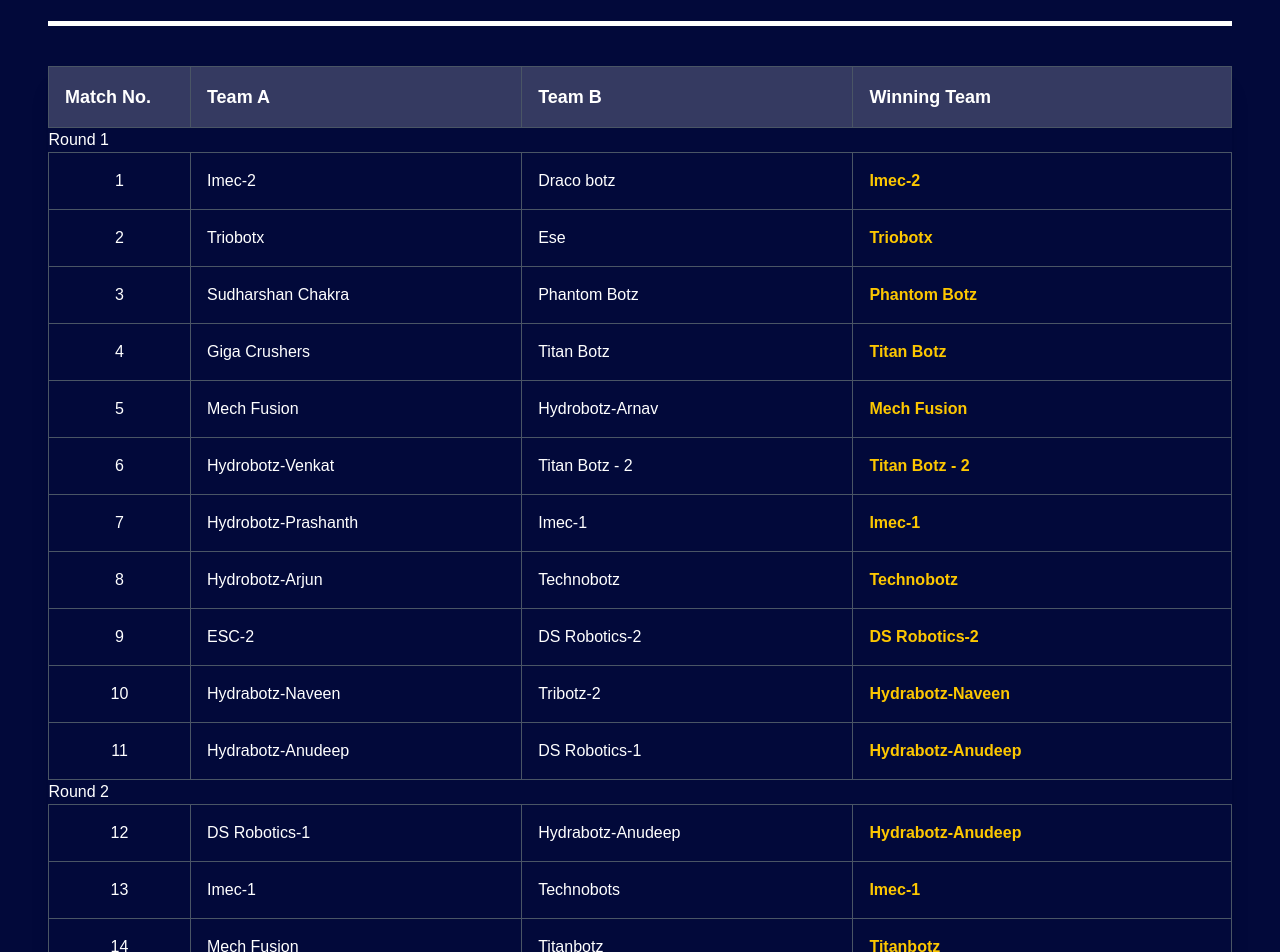
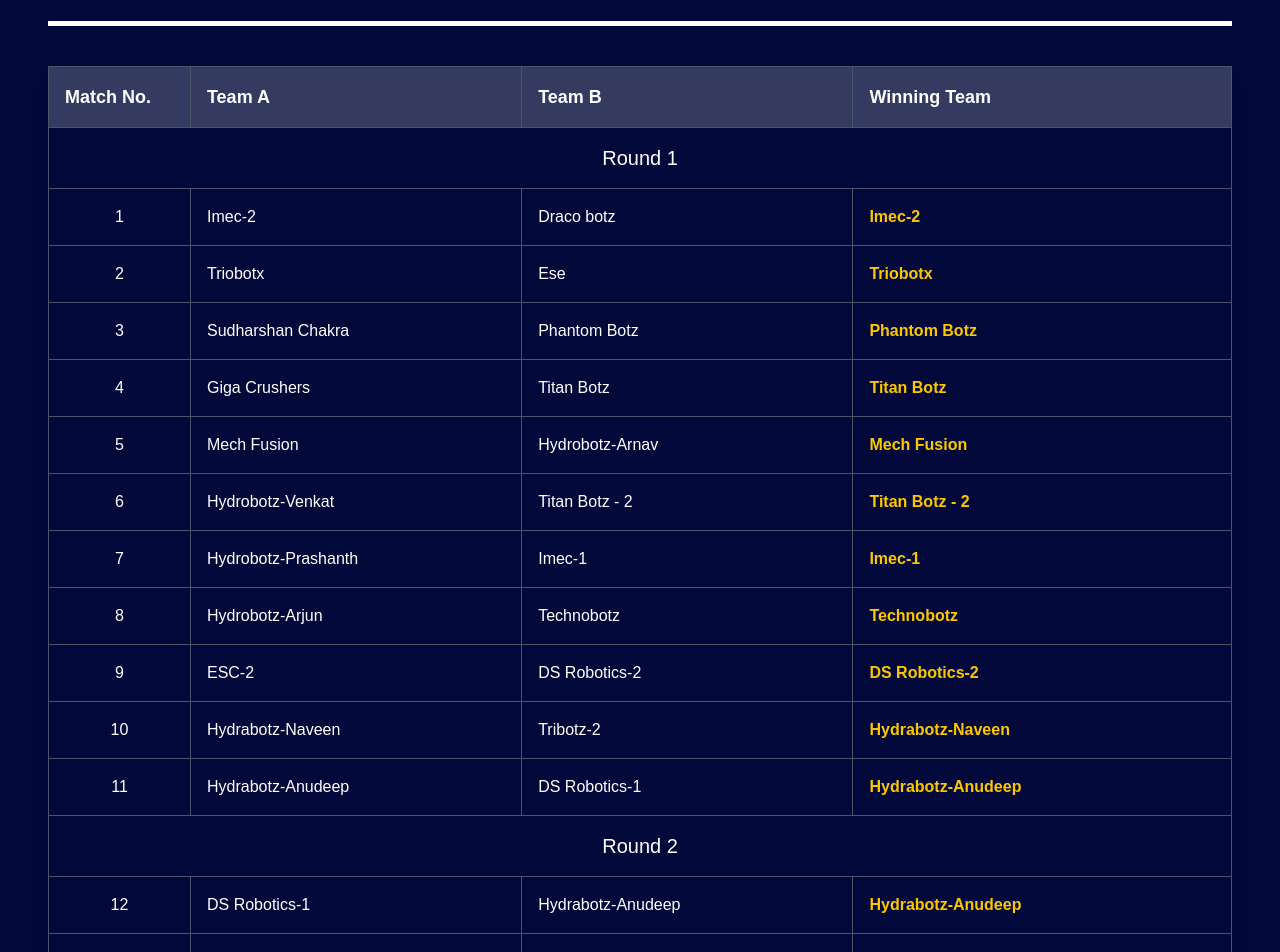
Before and after one commit to robotics-cbit/Robovanza26, a Next.js app: page /Leaderboard in a window 1280 px wide. Shown: the part 1180-2132 px from the top of the page. Built offline with nearby package versions, Linux system fonts and the light colour scheme; a web font is replaced by a local one.

Commit message:
Round 1 and 2

```diff
--- a/src/pages/Leaderboard.js
+++ b/src/pages/Leaderboard.js
@@ -111,7 +111,7 @@ export default function Home(){
                             </thead>
                             <tbody>
                                 <tr className="hover:bg-white/10 active:bg-white/15 transition-colors duration-200">
-                                    <td colSpan={4} >Round 1</td>
+                                    <td colSpan={4} className="border border-gray-600 p-1 sm:p-2 md:p-3 lg:p-4 text-[10px] sm:text-xs md:text-sm lg:text-xl text-center">Round 1</td>
                                 </tr>
                                 <tr className="hover:bg-white/10 active:bg-white/15 transition-colors duration-200">
                                     <td className="border border-gray-600 p-1 sm:p-2 md:p-3 lg:p-4 text-[10px] sm:text-xs md:text-sm lg:text-base text-center">1</td>
@@ -180,7 +180,7 @@ export default function Home(){
                                     <td className="border border-gray-600 p-1 sm:p-2 md:p-3 lg:p-4 text-[10px] sm:text-xs md:text-sm lg:text-base font-bold text-yellow-400 truncate">Hydrabotz-Anudeep</td>
                                 </tr>
                                 <tr className="hover:bg-white/10 active:bg-white/15 transition-colors duration-200">
-                                    <td colSpan={4} >Round 2</td>
+                                    <td colSpan={4} className="border border-gray-600 p-1 sm:p-2 md:p-3 lg:p-4 text-[10px] sm:text-xs md:text-sm lg:text-xl text-center">Round 2</td>
                                 </tr>
                                 <tr className="hover:bg-white/10 active:bg-white/15 transition-colors duration-200">
                                     <td className="border border-gray-600 p-1 sm:p-2 md:p-3 lg:p-4 text-[10px] sm:text-xs md:text-sm lg:text-base text-center">12</td>
```
